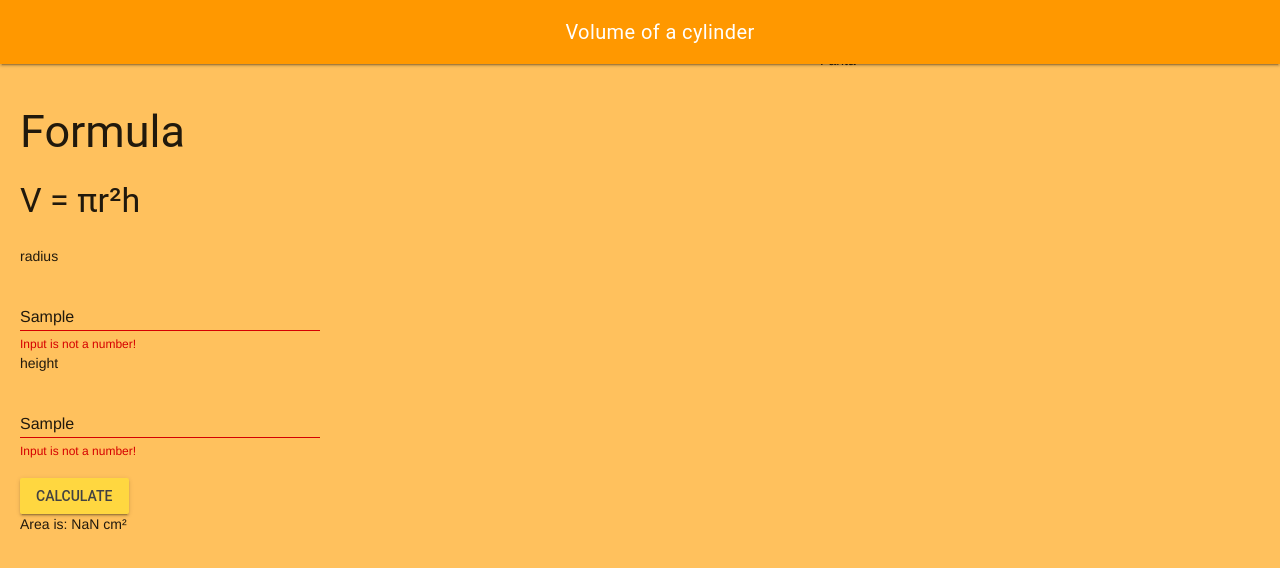
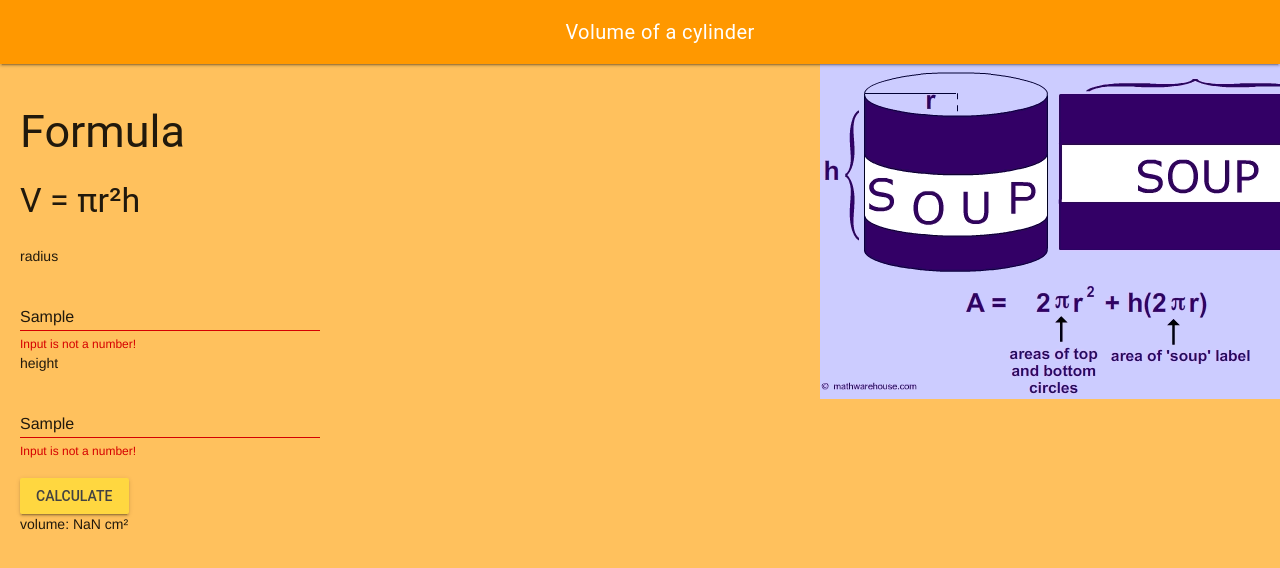
Before and after one commit to MTHS-ICS2O-2-2022/ICS2O-Assignment-02-janet-do, a plain HTML site: page index.html in a window 1280 px wide. Both pictures are taken after typing "Sample", "Sample" into the empty fields and a click on the button "CALCULATE". Drawn offline with nearby package versions, Linux system fonts and the light colour scheme.

Commit message:
adjusted js for volume of cylinder

```diff
--- a/index.html
+++ b/index.html
@@ -32,8 +32,8 @@
       <form action="#">
         <p>radius</p>
         <div class="mdl-textfield mdl-js-textfield">
-          <input class="mdl-textfield__input" type="text" pattern="-?[0-9]*(\.[0-9]+)?" id="base" />
-          <label class="mdl-textfield__label" for="base">radius...</label>
+          <input class="mdl-textfield__input" type="text" pattern="-?[0-9]*(\.[0-9]+)?" id="radius" />
+          <label class="mdl-textfield__label" for="radius">radius...</label>
           <span class="mdl-textfield__error">Input is not a number!</span>
         </div>
       </form>
@@ -52,11 +52,11 @@
         onclick="calculate()">
         Calculate
       </button>
-      <div id="area">
+      <div id="volume">
         <br />
       </div>
       <div id="fanta-bottle">
-        <img src="./images/lesson1.gif" alt="Fanta" />
+        <img src="./images/cylinder.png" alt="cylinder" />
       </div>
     </main>
   </div>
--- a/js/script.js
+++ b/js/script.js
@@ -6,12 +6,12 @@
 "use strict"
 function calculate() {
   // input
-  const base = parseInt(document.getElementById("base").value)
+  const radius = parseInt(document.getElementById("radius").value)
   const height = parseInt(document.getElementById("height").value)
 
   // process
-  const area = base * height / 2
+  const volume = 3.14 * radius**2 * height
 
   // output
-  document.getElementById("area").innerHTML = "Area is: " + area + " cm²"
+  document.getElementById("volume").innerHTML = "volume: " + volume + " cm²"
 }
```
Also changed, not shown: images/cylinder.png (added).
